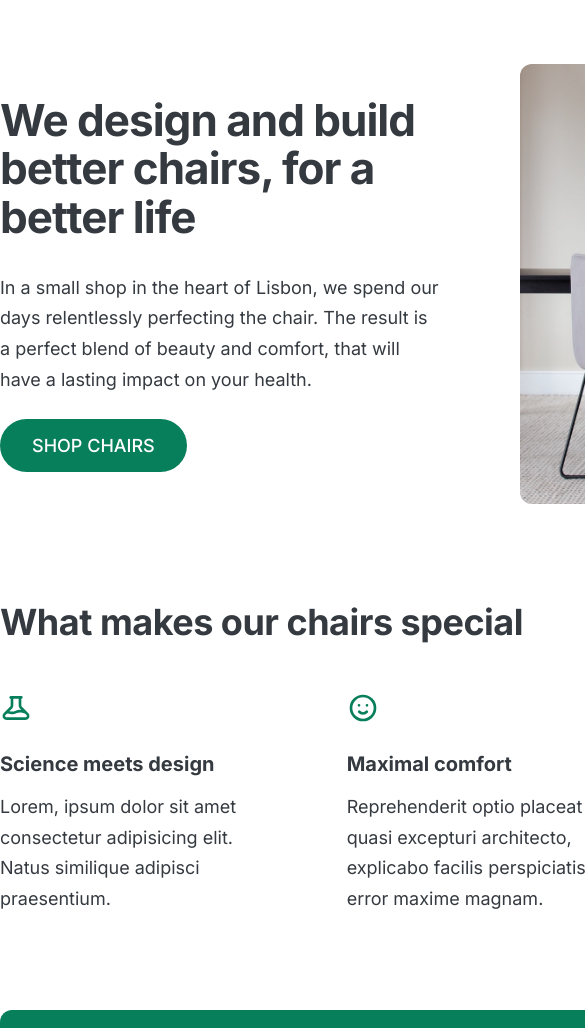
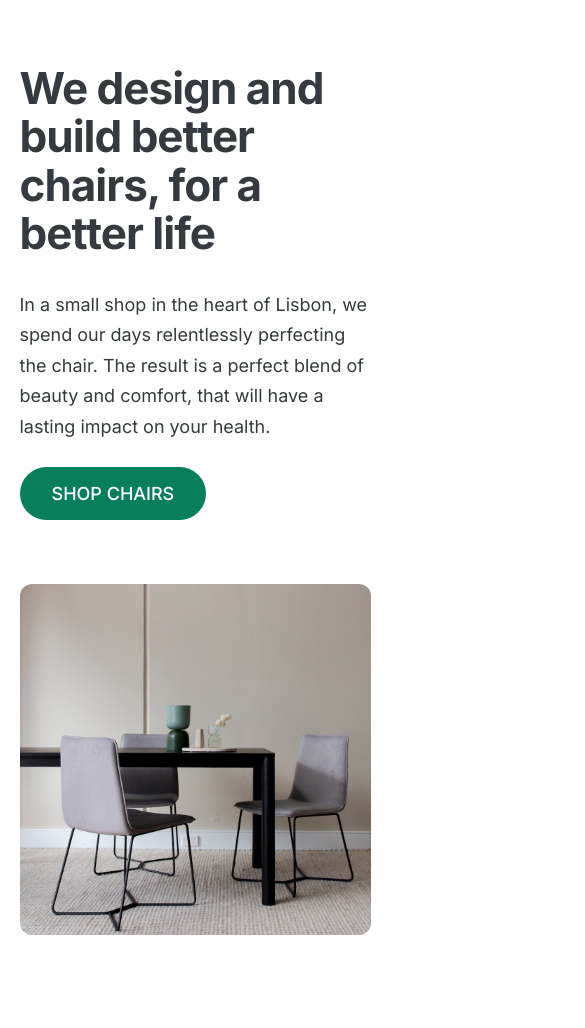
Before and after one commit to Damar225/chair-shop, a plain HTML site: page index.html in a window 390 px wide. Shown: the top 1028 px of the page, 585 px wide, since content can reach past the window. Drawn offline with Linux system fonts and the light colour scheme.

Commit message:
fix layout

```diff
--- a/index.html
+++ b/index.html
@@ -18,7 +18,7 @@
   </head>
   <body>
     <div class="container">
-      <header>
+      <header class="main-header">
         <div class="header-text-box">
           <h1>We design and build better chairs, for a better life</h1>
           <p class="header-text">
--- a/style.css
+++ b/style.css
@@ -28,8 +28,8 @@ body {
 }
 
 .container {
-  width: 960px;
-  margin: 0 auto;
+	width: 90vw;
+	margin: auto;
 }
 
 header,
@@ -49,6 +49,20 @@ h2 {
   display: grid;
   grid-template-columns: repeat(3, 1fr);
   column-gap: 80px;
+}
+
+@media (max-width: 1000px) {
+  .grid-3-cols {
+    grid-template-columns: repeat(2, 1fr);
+    gap: 64px;
+  }
+}
+
+@media (max-width: 600px) {
+  .grid-3-cols {
+    grid-template-columns: 1fr;
+    gap: 48px;
+  }
 }
 
 .btn:link,
@@ -86,11 +100,18 @@ img {
 /* ------------------------ */
 
 /* HEADER */
-header {
+.main-header {
   display: grid;
   grid-template-columns: repeat(2, 1fr);
   column-gap: 80px;
   margin-top: 64px;
+}
+
+@media (max-width: 900px) {
+  .main-header {
+    grid-template-columns: 1fr;
+    gap:64px;
+  }
 }
 
 .header-text-box {
```
